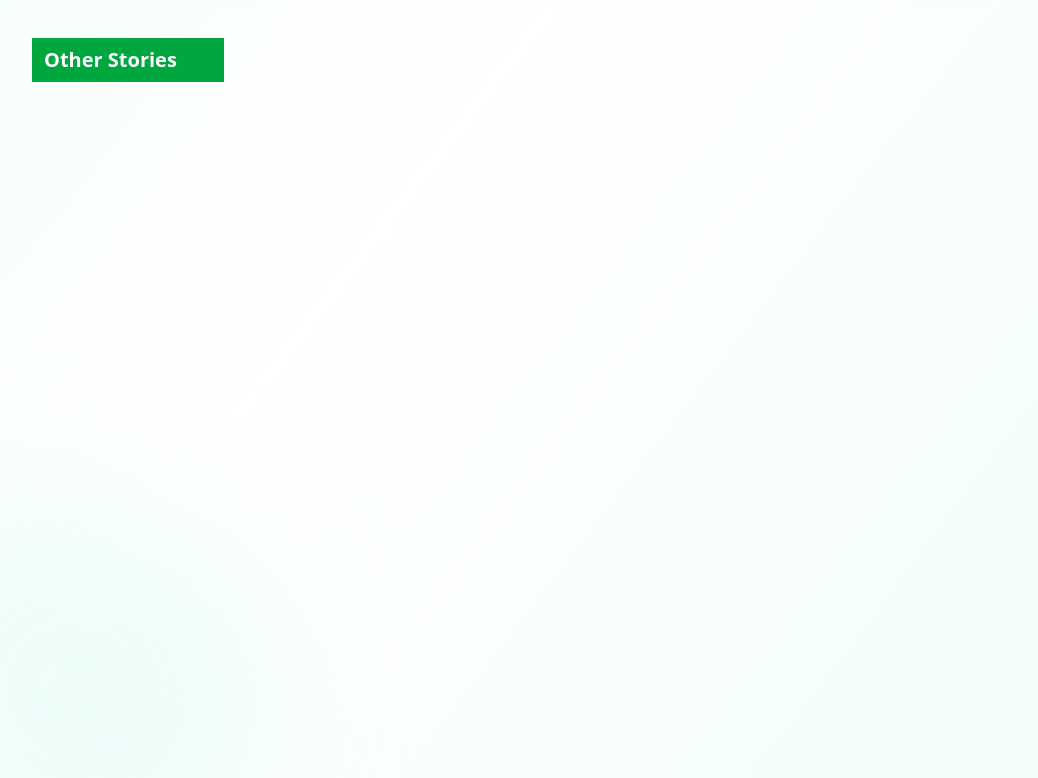
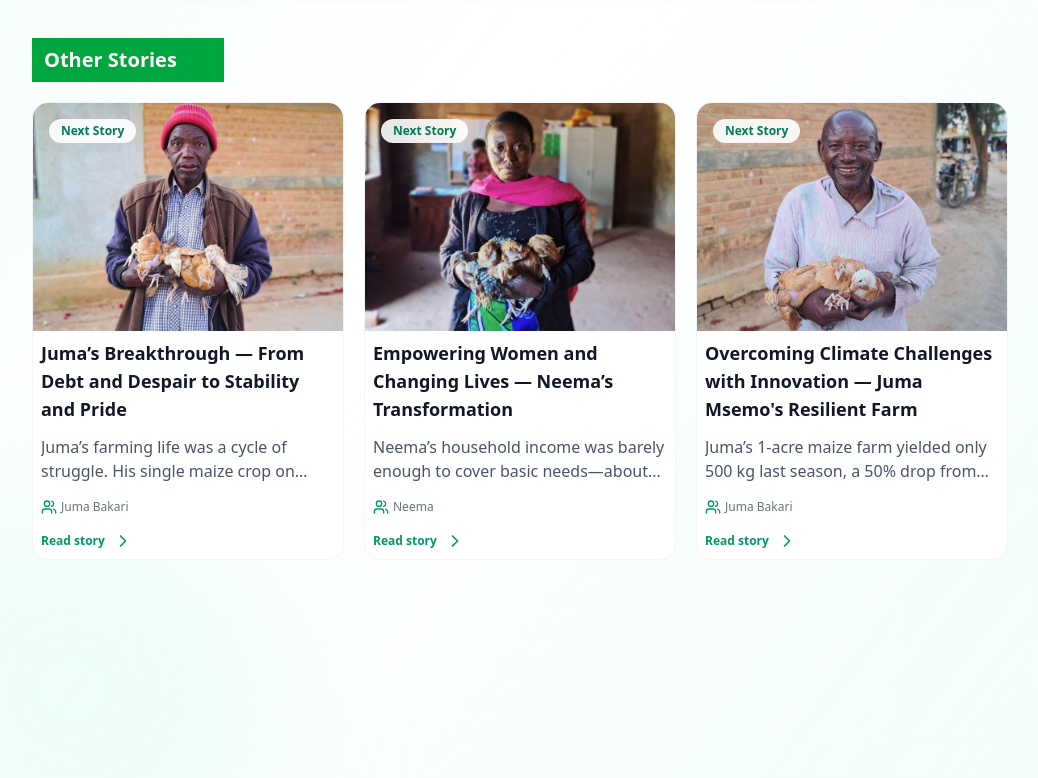
Before and after one commit to Mhando-Z/HervegWeb, a Next.js app: page /aboutus/successstories/1 in a window 1280 px wide. Shown: the part 782-1560 px from the top of the page, without its empty margins (120-1158 px from the left). Built offline with nearby package versions, Linux system fonts and the light colour scheme; a web font is replaced by a local one.

Commit message:
Phase One

```diff
--- a/src/app/aboutus/successstories/[id]/page.jsx
+++ b/src/app/aboutus/successstories/[id]/page.jsx
@@ -268,20 +268,20 @@ const successStories = [
 ];
 
 export default function SuccessStories() {
-  const [currentStory, setCurrentStory] = useState(0);
-  const story = successStories[currentStory];
-  const profileSection = story.sections.find((s) => s.type === "profile");
-  const resorceId = useParams();
-  const resoId = decodeURIComponent(resorceId.details);
+  const { id } = useParams();
+  const currentd = Number(id);
+  const [currentId, setCurrentId] = useState(currentd);
 
-  const data = successStories?.filter((dt) => dt?.id === resoId);
+  const story = successStories.find((s) => s.id === currentId);
 
-  const remainingStories = data
-    .map((story, index) => ({ story, index }))
-    .filter(({ index }) => index !== currentStory);
+  const profileSection = story?.sections.find((s) => s.type === "profile");
+
+  const remainingStories = successStories
+    .filter((s) => s.id !== currentId)
+    .map((story, index) => ({ story, index }));
 
   const handleCurrentStory = (index) => {
-    setCurrentStory(index);
+    setCurrentId(index);
     scrollToTop();
   };
 
@@ -472,7 +472,7 @@ export default function SuccessStories() {
                     exit={{ opacity: 0, y: -20 }}
                     transition={{ duration: 0.4 }}
                     // onClick={() => setCurrentStory(index)}
-                    onClick={() => handleCurrentStory(index)}
+                    onClick={() => handleCurrentStory(story?.id)}
                     className="cursor-pointer group"
                   >
                     <div className="bg-white rounded-2xl w-full  hover:shadow-xl transition-all duration-300 overflow-hidden mx-auto border border-gray-100">
@@ -484,7 +484,7 @@ export default function SuccessStories() {
                             alt={story.title}
                             className="h-full w-full object-cover group-hover:scale-110 transition-transform duration-500"
                           />
-                          <div className="absolute inset-0 bg-linear-to-r from-emerald-500/20 to-teal-500/20 group-hover:from-emerald-500/30 group-hover:to-teal-500/30 transition-all duration-300"></div>
+                          <div className="absolute inset-0 bg-linear-to-r  from-transparent to-black/10 group-hover:from-black/30 group-hover:to-black/30 transition-all duration-300"></div>
                           <div className="absolute top-4 left-4 bg-white/90 backdrop-blur-sm px-3 py-1 rounded-full text-xs font-semibold text-emerald-700">
                             Next Story
                           </div>
```
